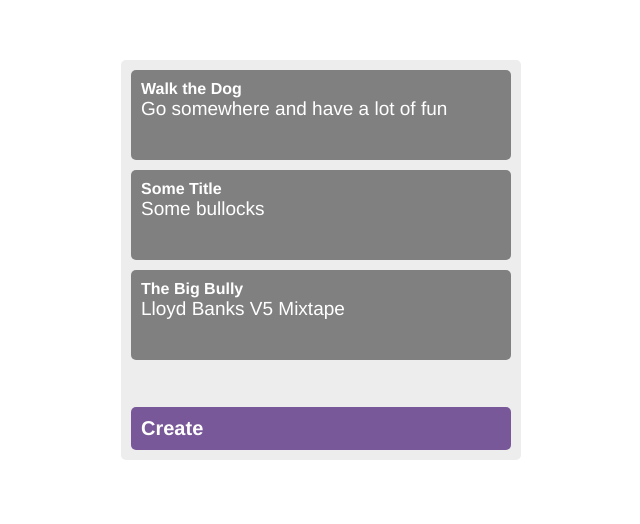
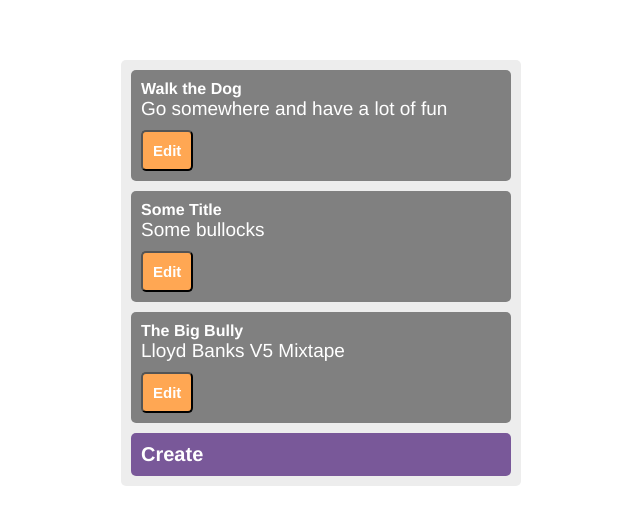
Before and after one commit to barrackboy/Vue-to-do-2020, a Vue app: page / in a window 1280 px wide. Shown: the top 524 px of the page, without its empty margins (319-959 px from the left). Built offline with nearby package versions, Linux system fonts and the light colour scheme.

Commit message:
edit form

```diff
--- a/src/App.vue
+++ b/src/App.vue
@@ -85,6 +85,12 @@
 .is-primary{
   background-color: #47ca47 !important;
 }
+.is-warning{
+  background-color: #ffa753 !important;
+}
+.is-danger{
+  background-color: #ff5a5a !important;
+}
 .form-input {
     padding: 5px;
 }
--- a/src/components/TodoItem.vue
+++ b/src/components/TodoItem.vue
@@ -1,9 +1,33 @@
 <template>
-  <div class="todo-item">
+  <div v-if="!editMode" class="todo-item">
       <div class="todo-item-content">
         <div class="todo-item-content-title">{{title}}</div>
         <div class="todo-item-content-description">{{description}}</div>
       </div>
+      <button @click="editMode = true" class="app-button is-warning">Edit</button>
+
+    </div>
+    <div v-else class="todo-item">
+      <form class="app-form" action>
+      <div class="form-control">
+        <label for class="label">Title</label>
+        <input class="form-input" type="text" />
+      </div>
+      <div class="form-control form-control-last">
+        <label for class="label">Description</label>
+        <textarea
+
+        cols="30"
+        rows="2"
+        class="form-input">
+
+        </textarea>
+
+      </div>
+     <button @click="editMode = false" class="app-button is-warning">Edit</button>
+      <button @click="deleteTodo" class="app-button is-danger">Delete</button>
+
+    </form>
     </div>
 </template>
 
@@ -21,12 +45,32 @@
     },
     description:{
       type: String,
-      required:false
+      required:false,
+      default:'Default Description'
+    }
+  },
+  data(){
+    return{
+      editMode:false
+    }
+  },
+  methods:{
+    editTodo(){
+      alert('editing todo')
+    },
+     deleteTodo(){
+      alert('deleting todo')
     }
   }
 }
 </script>
 <style lang="scss" scoped>
+.app-button{
+  font-size: 15px;
+  &.is-warning{
+    margin-right: 5px;
+  }
+}
 .todo {
   &-item {
     background-color: gray;
@@ -37,6 +81,7 @@
     border-radius: 5px;
 
     &-content {
+      margin-bottom: 10px;
       &-title {
         font-weight: bold;
       }
```
